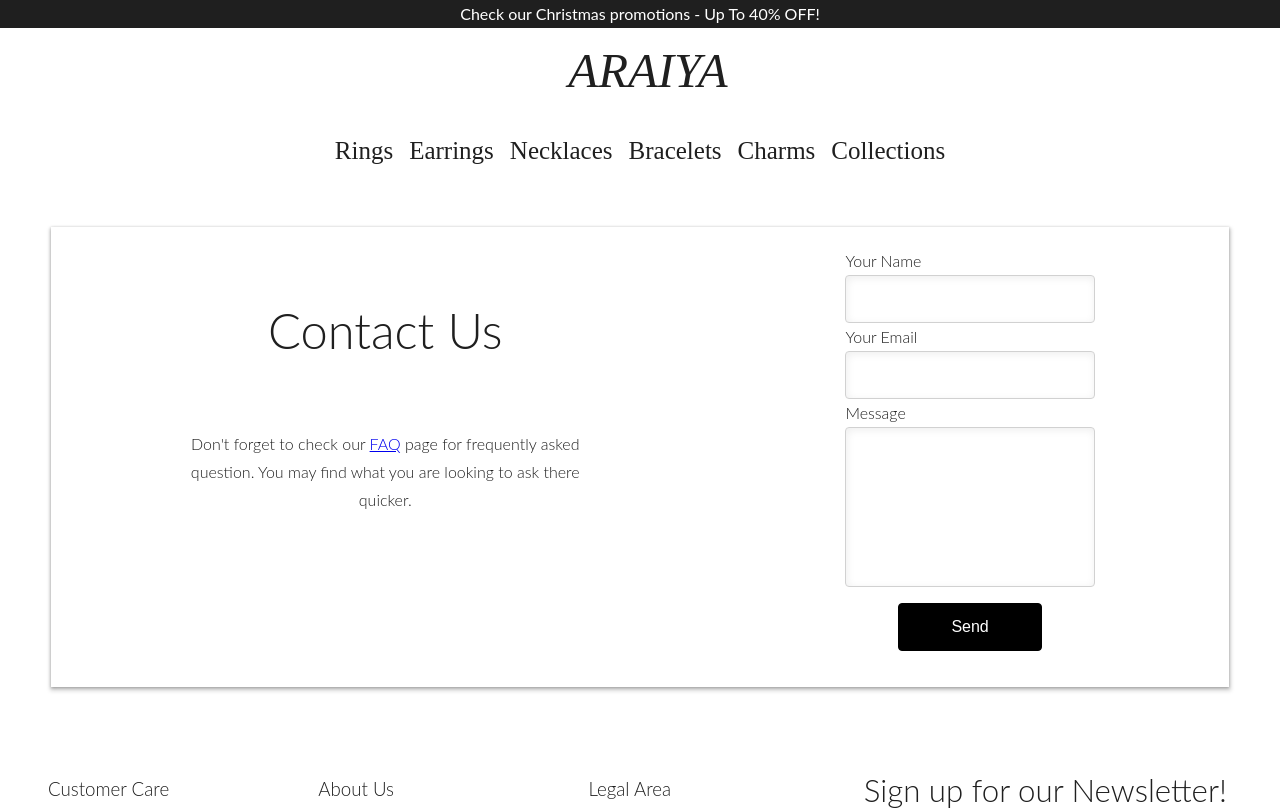
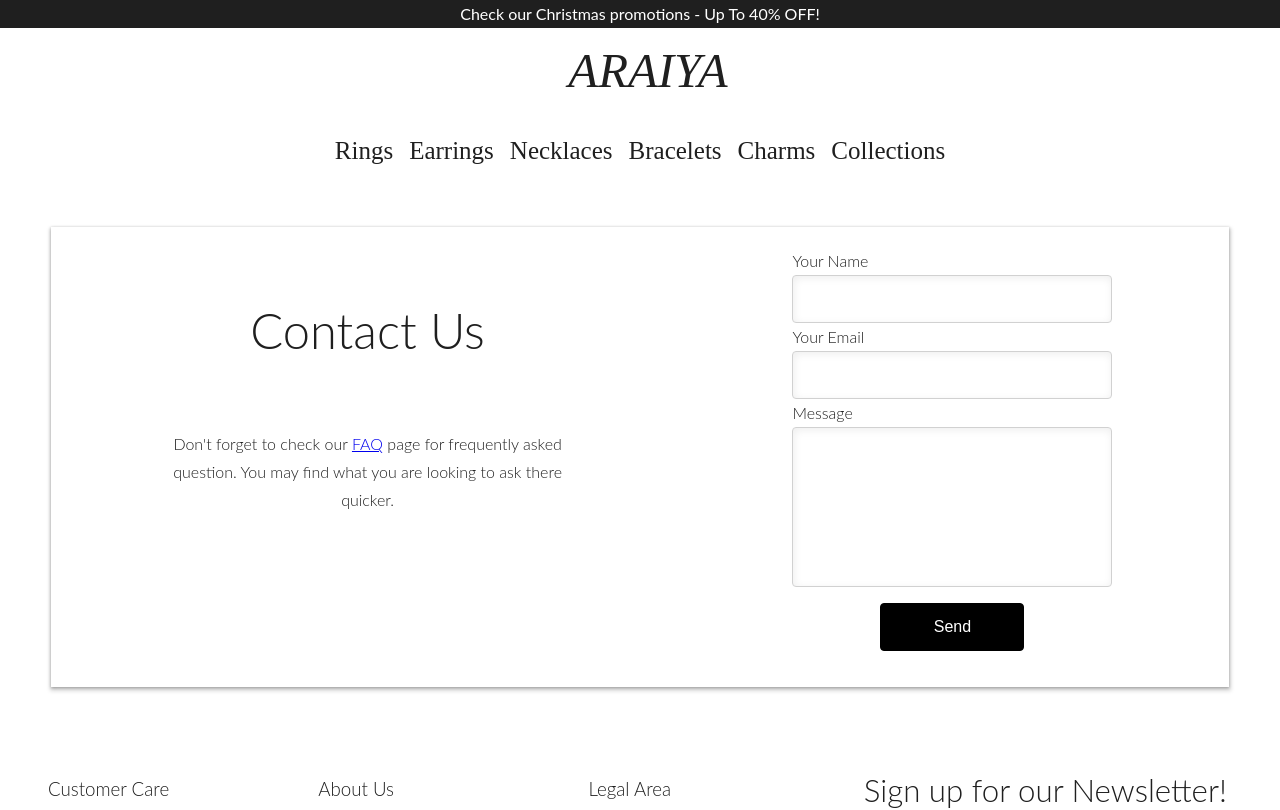
Before and after one commit to GeorgiTopalov/Jewelry-Store, a Next.js app: page /contactus in a window 1280 px wide. Shown: the top 810 px of the page. Built offline with nearby package versions, Linux system fonts and the light colour scheme.

Commit message:
Adjusted size on input in contact form

```diff
--- a/styles/contact.module.css
+++ b/styles/contact.module.css
@@ -46,8 +46,12 @@
         max-width: 400px;
     }
 
-    #contact-form .contact-input {
-        width: 35vw;
+    #contact-form {
+        width: 25vw;
+    }
+
+    #contact-form div{
+        width: 100%;
     }
 
 }
```
